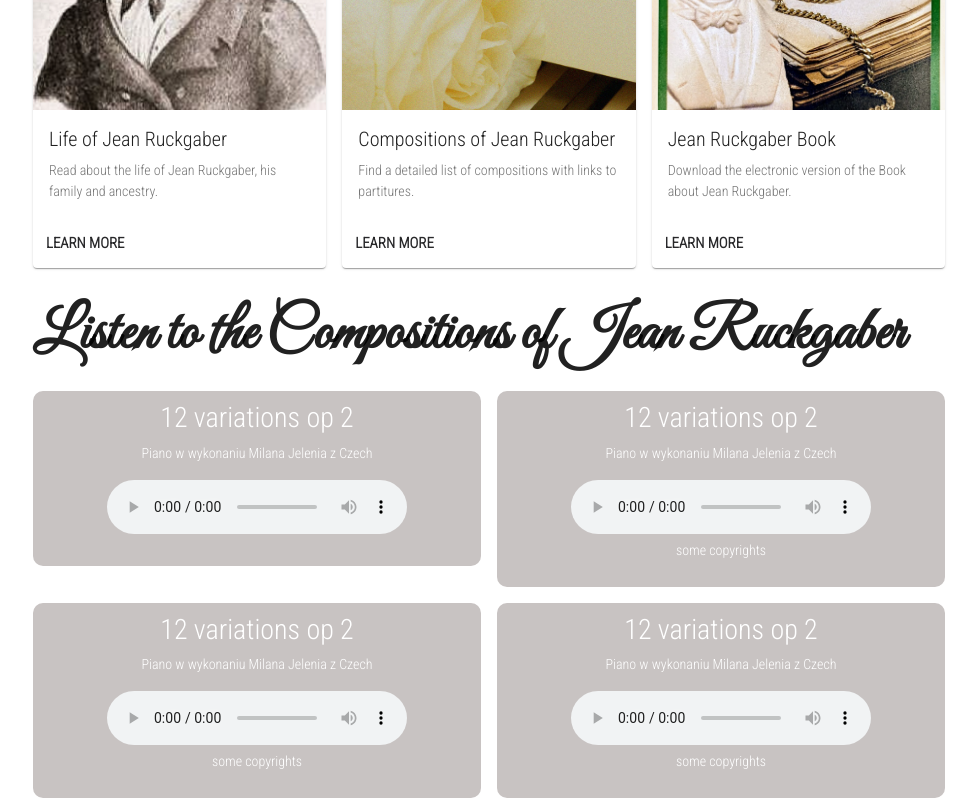
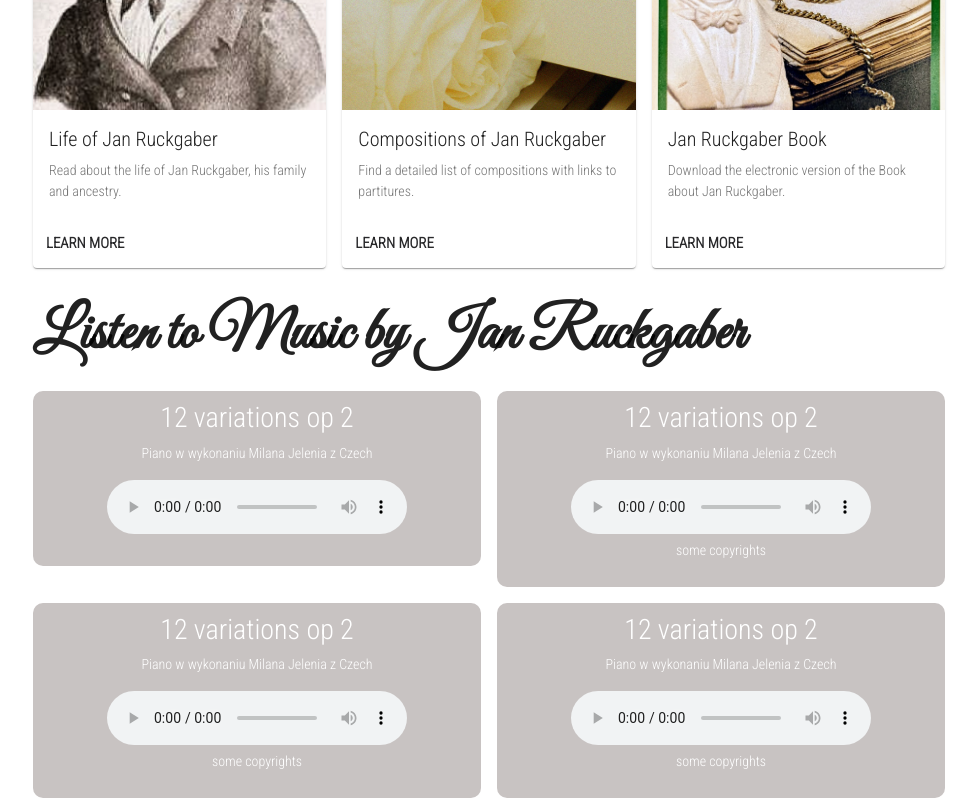
Before and after one commit to maciekrb/ruckgaber-nextjs, a Next.js app: page / in a window 1280 px wide. Shown: the part 880-1680 px from the top of the page, without its empty margins (151-1128 px from the left). Built offline with nearby package versions, Linux system fonts and the light colour scheme.

Commit message:
Corrections Jean to Jan

```diff
--- a/pages/_app.js
+++ b/pages/_app.js
@@ -19,7 +19,7 @@ export default function MyApp(props) {
   return (
     <React.Fragment>
       <Head>
-        <title>Nieznany kompozytor - Jean Ruckgaber</title>
+        <title>Nieznany kompozytor - Jan Ruckgaber</title>
         <meta name="viewport" content="minimum-scale=1, initial-scale=1, width=device-width" />
       </Head>
       <ThemeProvider theme={theme}>
--- a/pages/index.js
+++ b/pages/index.js
@@ -83,29 +83,6 @@ export default function Index() {
           </Carousel>
       <Container maxWidth="md">
         <Box my={4}>
-          {/* <Grid container className={classes.root}>
-            <Grid item xs={12} md={6}>
-              <img
-                width="100%"
-                src="/images/1-jean-ruckgaber-bust-chardigny.png"
-              />
-            </Grid>
-            <Grid item xs={12} md={6}>
-              <Box p={2} className={classes.text}>
-                <Typography variant="h3">
-                  The Life and Work of a Pianist, Composer, Teacher and Promoter
-                  of Musical Life in Lviv{' '}
-                </Typography>
-                <Box pt={9}>
-                  <Typography variant="h5">
-                    Jan Ruckgaber (a bust by Chardigny, 1855, family archive)
-                    Warsaw, 2020
-                  </Typography>
-                </Box>
-              </Box>
-            </Grid>
-          </Grid> */}
-
           <Box pt={4}>
             <Grid container spacing={2}>
               <Grid item xs={12} md={6} lg={4}>
@@ -114,18 +91,18 @@ export default function Index() {
                     <CardMedia
                       className={classes.cardMedia}
                       image="/images/3-young-jan-ruckgaber.jpg"
-                      title="Life of Jean Ruckgaber"
+                      title="Life of Jan Ruckgaber"
                     />
                     <CardContent>
                       <Typography gutterBottom variant="h5" component="h2">
-                        Life of Jean Ruckgaber
+                        Life of Jan Ruckgaber
                       </Typography>
                       <Typography
                         variant="body2"
                         color="textSecondary"
                         component="p"
                       >
-                          Read about the life of Jean Ruckgaber, his family and ancestry.
+                          Read about the life of Jan Ruckgaber, his family and ancestry.
                       </Typography>
                     </CardContent>
                   </CardActionArea>
@@ -144,7 +121,7 @@ export default function Index() {
                     />
                     <CardContent>
                       <Typography gutterBottom variant="h5" component="h2">
-                        Compositions of Jean Ruckgaber
+                        Compositions of Jan Ruckgaber
                       </Typography>
                       <Typography
                         variant="body2"
@@ -166,18 +143,18 @@ export default function Index() {
                     <CardMedia
                       className={classes.cardMedia}
                       image="/images/card-03.jpg"
-                      title="Jean Ruckgaber Book cover"
+                      title="Jan Ruckgaber Book cover"
                     />
                     <CardContent>
                       <Typography gutterBottom variant="h5" component="h2">
-                        Jean Ruckgaber Book
+                        Jan Ruckgaber Book
                       </Typography>
                       <Typography
                         variant="body2"
                         color="textSecondary"
                         component="p"
                       >
-                          Download the electronic version of the Book about Jean Ruckgaber.
+                          Download the electronic version of the Book about Jan Ruckgaber.
                       </Typography>
                     </CardContent>
                   </CardActionArea>
@@ -190,7 +167,7 @@ export default function Index() {
           </Box>
           <Box pt={4}>
             <Typography gutterBottom variant="h1" component="h1" textAlign='center'>
-                        Listen to the Compositions of Jean Ruckgaber
+                        Listen to Music by Jan Ruckgaber
             </Typography>
             <Grid container spacing={2}>
               <Grid item xs={12} md={6}>
--- a/src/organisms/Footer.js
+++ b/src/organisms/Footer.js
@@ -9,7 +9,7 @@ import Typography from '@material-ui/core/Typography'
 
 const footer = [
   {
-    title: 'Jean Ruckgaber',
+    title: 'Jan Ruckgaber',
     description: ['Life', 'Music', 'Galician Music Society', 'Lviv Archives', 'About this page'],
   },
   {
--- a/src/organisms/NavBar.js
+++ b/src/organisms/NavBar.js
@@ -47,7 +47,7 @@ const NavBar = (props) => {
           noWrap
           className={classes.toolbarTitle}
         >
-          — Jean Ruckgaber —
+          — Jan Ruckgaber —
         </Typography>
         <nav>
           <Link color="inherit" href="/" className={classes.link}>
```
